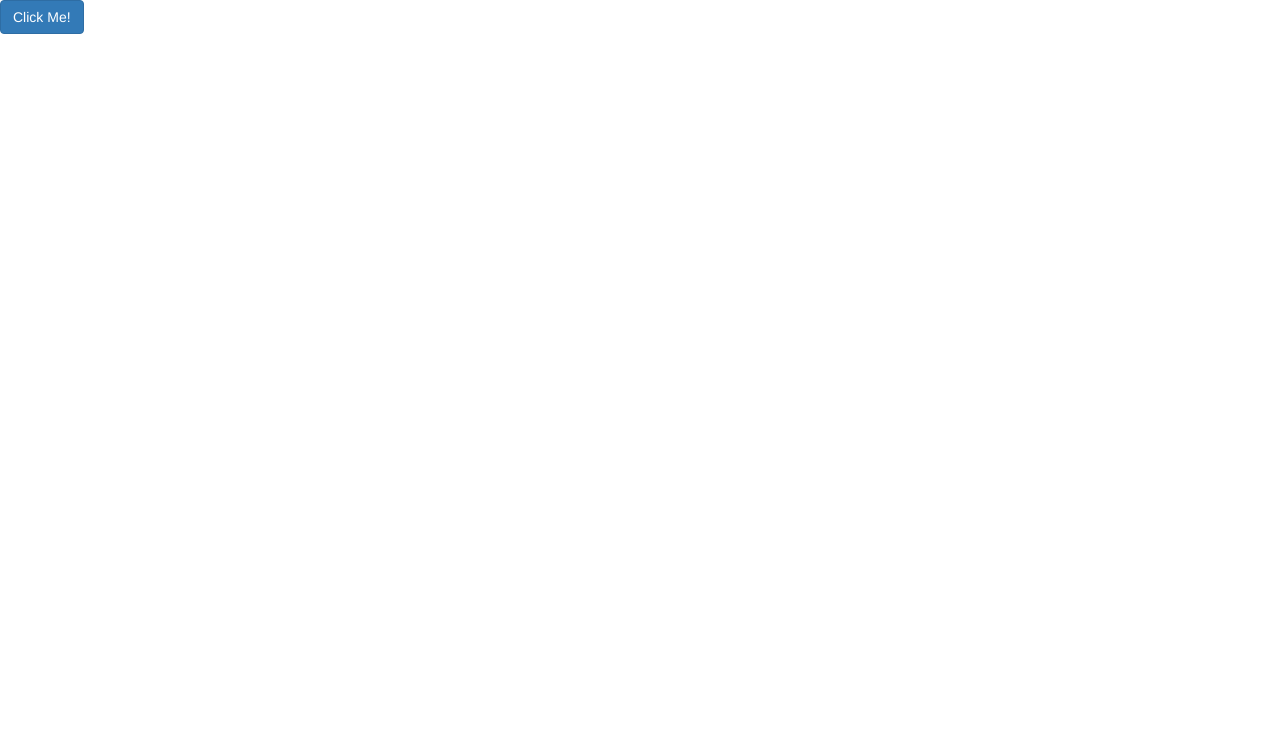
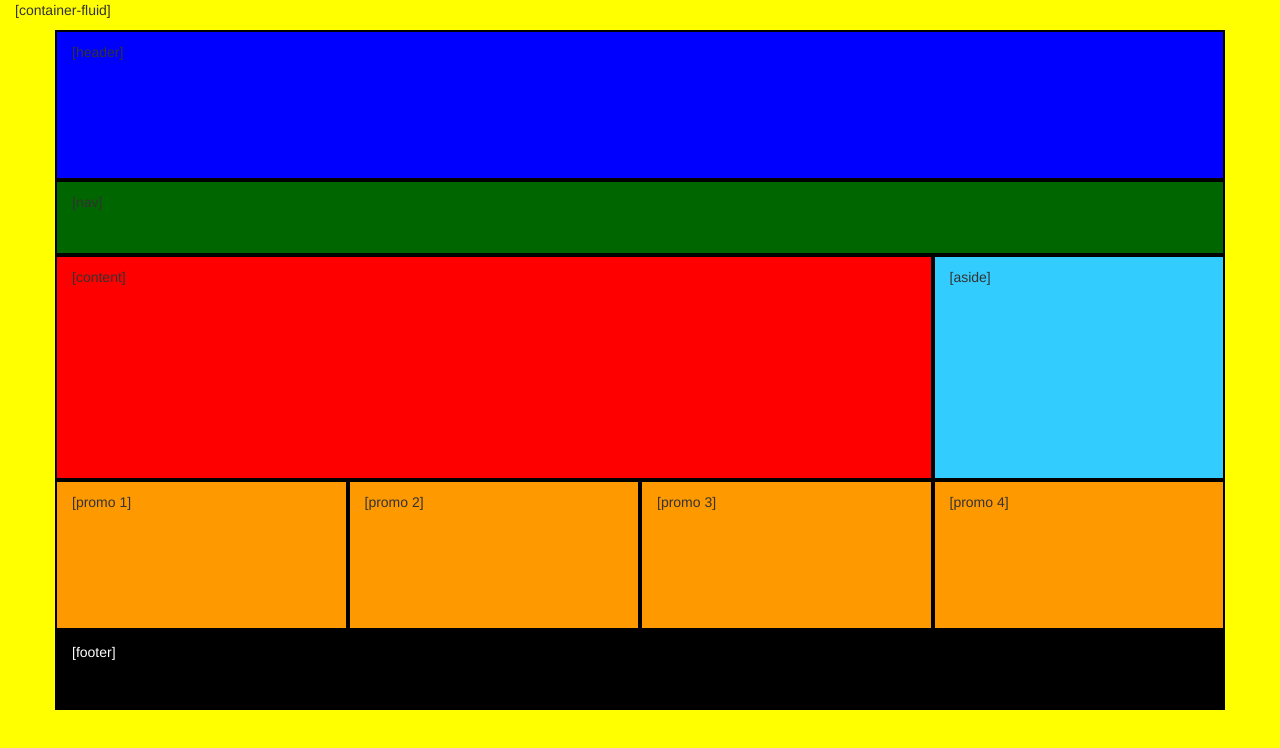
Before and after one commit to gndesign75/TEST, a plain HTML site: page index.html in a window 1280 px wide. Drawn offline with nearby package versions, Linux system fonts and the light colour scheme.

Commit message:
complete grid recreation

```diff
--- a/css/style.css
+++ b/css/style.css
@@ -0,0 +1,39 @@
+body {
+  background-color: #ff0;
+}
+header, nav, section, aside, .promo .col-xs-3, footer {
+  padding-top: 10px;
+  border:2px solid #000;
+}
+
+header {
+  background-color: #00f;
+  height: 150px;
+}
+
+nav {
+  background-color: #060;
+  height: 75px;
+}
+
+section {
+  background-color: #f00;
+  height: 225px;
+}
+
+aside {
+  background-color: #3cf;
+  height: 225px;
+}
+
+.promo .col-xs-3 {
+  background-color: #f90;
+  height: 150px;
+  /*border: 2px solid #000;*/
+}
+
+footer {
+  color: #fff;
+  background-color: #000;
+  height: 80px;
+}
--- a/index.html
+++ b/index.html
@@ -4,19 +4,66 @@
   <meta charset="UTF-8">
   <meta name="viewport" content="width=device-width, initial-scale=1.0">
   <meta http-equiv="X-UA-Compatible" content="ie=edge">
-  <title>Include Bootstrap</title>
+  <title>Day03 Grid Layout Practice</title>
 
-  <!-- <link rel="stylesheet" href="css/boostrap.min.css"> -->
   <link rel="stylesheet" href="https://maxcdn.bootstrapcdn.com/bootstrap/3.3.7/css/bootstrap.min.css">
+  <!-- Optional theme -->
+  <link rel="stylesheet" href="https://maxcdn.bootstrapcdn.com/bootstrap/3.3.7/css/bootstrap-theme.min.css">
   <link rel="stylesheet" href="css/style.css">
 </head>
-<body>
-  <button type="button" name="button" class="btn btn-primary">Click Me!</button>
+
+  <body class="container-fluid">
+    <p>[container-fluid]</p>
+
+  <div class="container">
+    <div class="row">
+      <header class="col-xs-12">
+        <p>[header]</p>
+      </header>
+    </div>
+    <div class="row">
+      <nav class="col-xs-12">
+        <p>[nav]</p>
+      </nav>
+    </div>
+
+  <main>
+    <div class="article">
+      <div class="row">
+        <section class="col-xs-9">
+          <p>[content]</p>
+        </section>
+        <aside class="col-xs-3">
+          <p>[aside]</p>
+        </aside>
+      </div>
+    </div>
+
+    <div class="promo">
+      <div class="row">
+        <div class="col-xs-3">
+          <p>[promo 1]</p></div>
+        <div class="col-xs-3">
+          <p>[promo 2]</p></div>
+        <div class="col-xs-3">
+          <p>[promo 3]</p></div>
+        <div class="col-xs-3">
+            <p>[promo 4]</p></div>
+      </div>
+    </div>
+  </main>
+
+  <footer class="row">
+    <div class="col-xs-12">
+      <p>[footer]</p>
+  </footer>
+    </div>
+</div>
   <script
-    src="https://code.jquery.com/jquery-3.2.1.min.js"
-    integrity="sha256-hwg4gsxgFZhOsEEamdOYGBf13FyQuiTwlAQgxVSNgt4="
-    crossorigin="anonymous"></script>
-<!-- <script type="text/javascript" src="js/boostrap.css"></script> -->
-<script type="text/javascript" src="https://maxcdn.bootstrapcdn.com/bootstrap/3.3.7/js/bootstrap.min.js"></script>
+  			  src="http://code.jquery.com/jquery-3.2.1.min.js"
+  			  integrity="sha256-hwg4gsxgFZhOsEEamdOYGBf13FyQuiTwlAQgxVSNgt4="
+  			  crossorigin="anonymous"></script>
+
+  <script src="https://maxcdn.bootstrapcdn.com/bootstrap/3.3.7/js/bootstrap.min.js"></script>
 </body>
 </html>
```
